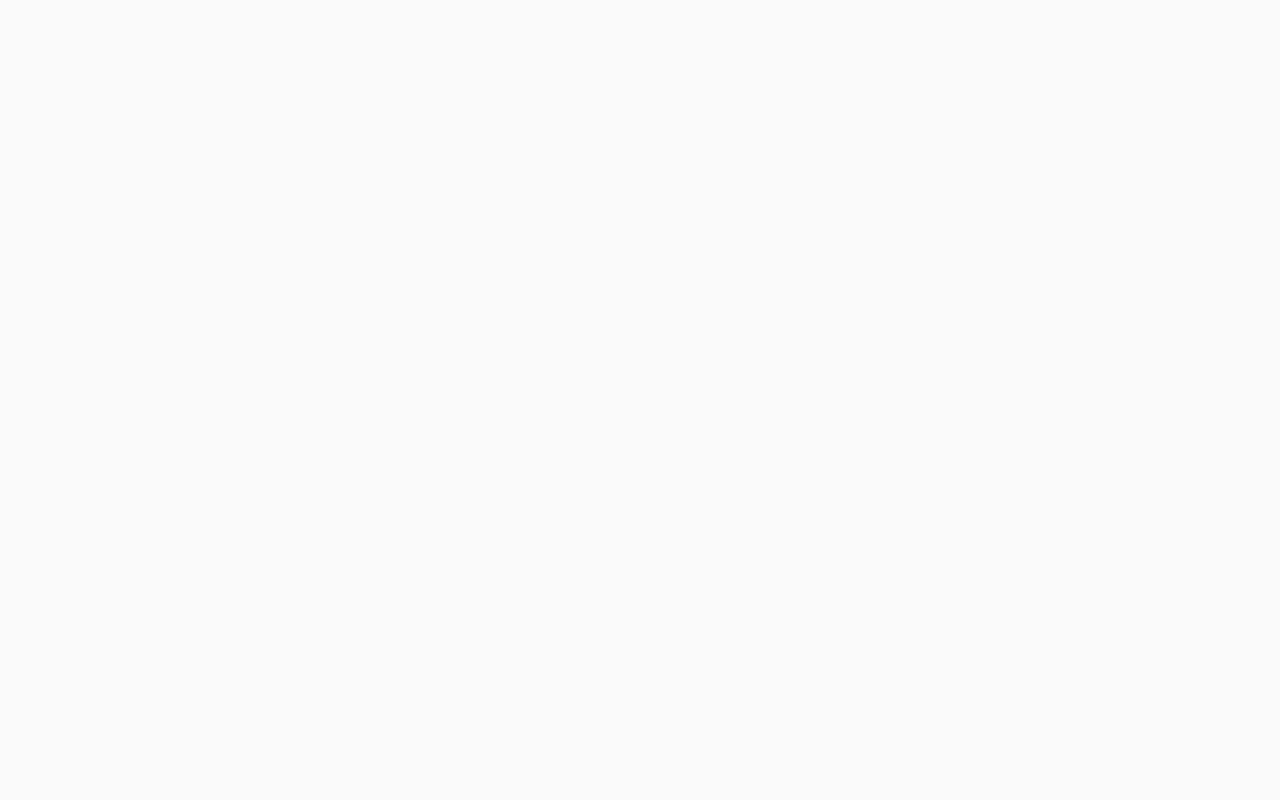
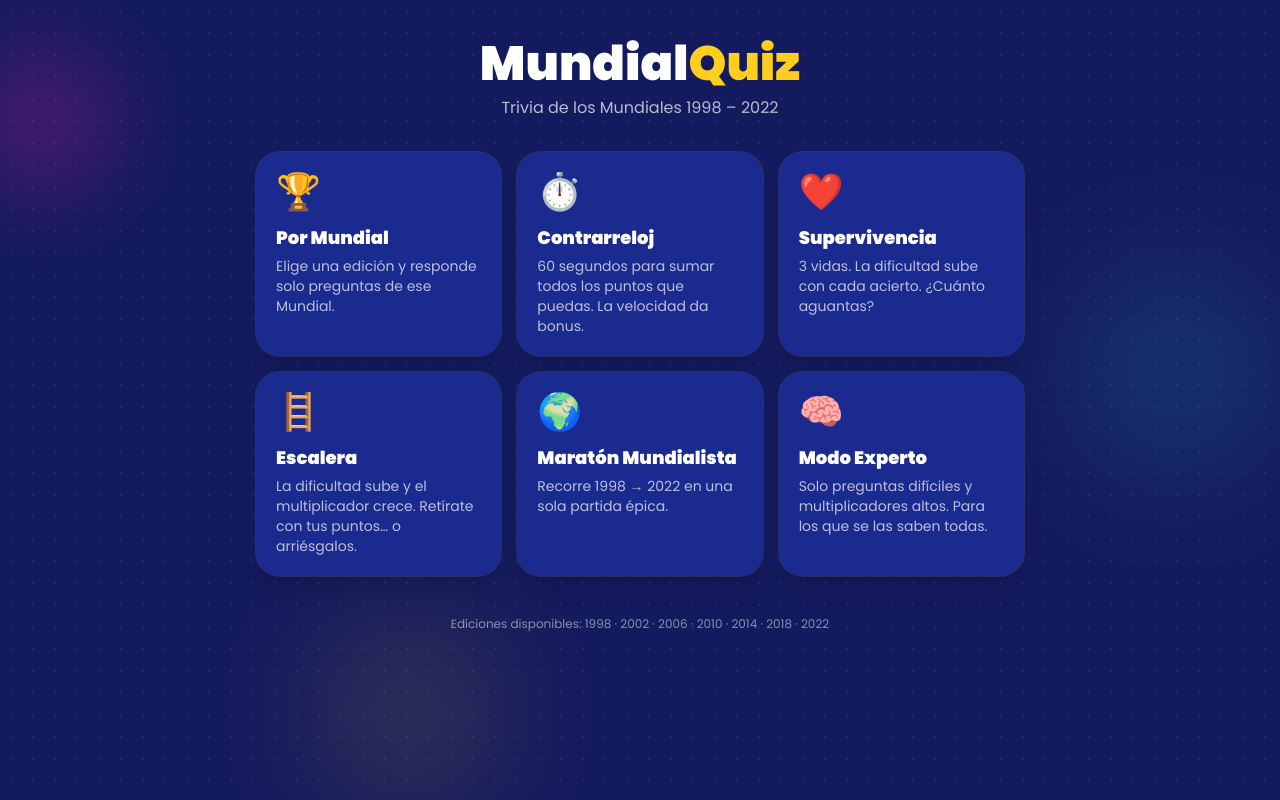
Before and after one commit to yhonaMC/MundialQuiz, a Next.js app: page / in a window 1280 px wide. Built offline with nearby package versions, Linux system fonts and the light colour scheme.

Commit message:
feat: add home screen with mode selection

```diff
--- a/app/page.tsx
+++ b/app/page.tsx
@@ -1,9 +1,34 @@
-
+import Link from "next/link";
+import { MODES } from "@/lib/modes/modes";
+import { MemphisBackground } from "@/components/ui/MemphisBackground";
+import { ModeCard } from "@/components/ModeCard";
+import { TOURNAMENT_YEARS } from "@/lib/data";
 
 export default function Home() {
   return (
-    <div className="flex flex-col flex-1 items-center justify-center bg-zinc-50 font-sans dark:bg-black">
+    <main className="relative flex flex-1 flex-col items-center px-4 py-10">
+      <MemphisBackground />
 
-    </div>
+      <h1 className="text-center text-4xl font-black sm:text-5xl">
+        Mundial<span className="text-[var(--color-gold)]">Quiz</span>
+      </h1>
+      <p className="mt-2 text-center text-white/70">Trivia de los Mundiales 1998 – 2022</p>
+
+      <div className="mt-8 grid w-full max-w-3xl gap-4 sm:grid-cols-2 lg:grid-cols-3">
+        {MODES.map((mode) => {
+          // "Por Mundial" lleva primero a elegir el año.
+          const href = mode.id === "por-mundial" ? "/play/por-mundial" : `/play/${mode.id}`;
+          return <ModeCard key={mode.id} mode={mode} href={href} />;
+        })}
+      </div>
+
+      <p className="mt-10 text-xs text-white/50">
+        Ediciones disponibles: {TOURNAMENT_YEARS.join(" · ")}
+      </p>
+
+      <Link href="#" className="sr-only">
+        Inicio
+      </Link>
+    </main>
   );
 }
--- /dev/null
+++ b/components/ModeCard.tsx
@@ -0,0 +1,19 @@
+"use client";
+import Link from "next/link";
+import { motion } from "framer-motion";
+import type { GameMode } from "@/lib/modes/modes";
+
+export function ModeCard({ mode, href }: { mode: GameMode; href: string }) {
+  return (
+    <motion.div whileHover={{ y: -4, scale: 1.02 }} whileTap={{ scale: 0.98 }}>
+      <Link
+        href={href}
+        className="flex h-full flex-col rounded-3xl bg-[var(--color-indigo-base)] p-5 shadow-xl ring-1 ring-white/10"
+      >
+        <span className="text-4xl">{mode.icon}</span>
+        <h3 className="mt-3 text-lg font-black">{mode.name}</h3>
+        <p className="mt-1 text-sm text-white/70">{mode.description}</p>
+      </Link>
+    </motion.div>
+  );
+}
```
